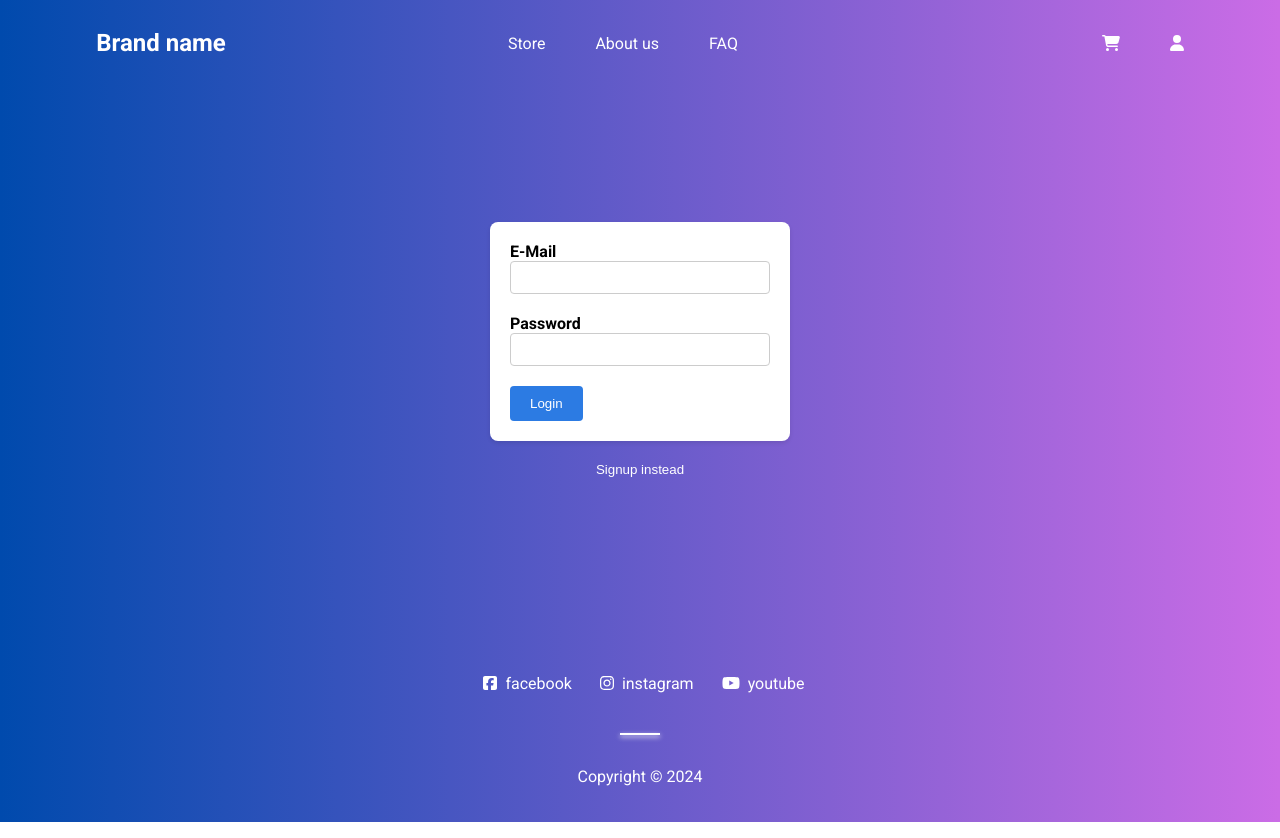
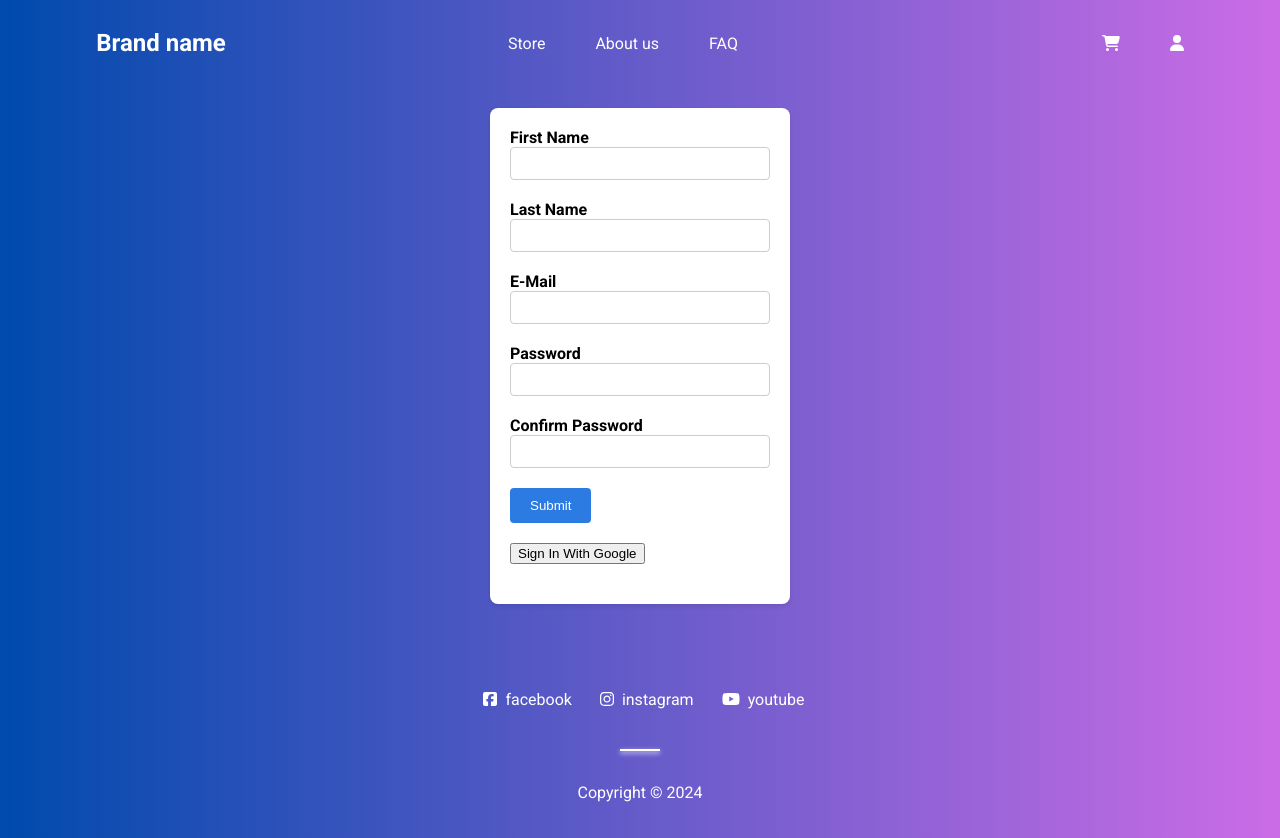
Before and after one commit to VictoriyaK19/online-store, a Vue app: page /auth in a window 1280 px wide. Built offline with nearby package versions, Linux system fonts and the light colour scheme.

Commit message:
the registration

```diff
--- a/package.json
+++ b/package.json
@@ -15,6 +15,7 @@
     "@fortawesome/free-solid-svg-icons": "^6.5.1",
     "@fortawesome/vue-fontawesome": "^3.0.5",
     "core-js": "^3.8.3",
+    "firebase": "^10.8.0",
     "vue": "^3.2.13",
     "vue-router": "^4.2.5",
     "vuex": "^4.0.2"
--- /dev/null
+++ b/src/components/auth/TheRegistration.vue
@@ -0,0 +1,70 @@
+<template>
+  <div class="container">
+    <form @submit.prevent="submitForm" class="form">
+      <div class="form-control">
+        <label for="firstName">First Name</label>
+        <input type="text" id="firstName" v-model.trim="firstName" />
+      </div>
+      <div class="form-control">
+        <label for="lastName">Last Name</label>
+        <input type="text" id="lastName" v-model.trim="lastName" />
+      </div>
+
+      <div class="form-control">
+        <label for="email">E-Mail</label>
+        <input type="email" id="email" v-model.trim="email" />
+      </div>
+      <div class="form-control">
+        <label for="password">Password</label>
+        <input type="password" id="password" v-model.trim="password" />
+      </div>
+      <div class="form-control">
+        <label for="confirmPassword">Confirm Password</label>
+        <input
+          type="password"
+          id="confirmPassword"
+          v-model.trim="confirmPassword"
+        />
+      </div>
+      <div class="form-control">
+        <button class="submit-button" @click="register">Submit</button>
+      </div>
+
+      <div class="form-control">
+        <button @click="signInWithGoogle">Sign In With Google</button>
+      </div>
+    </form>
+  </div>
+</template>
+
+<script setup>
+import { ref } from "vue";
+import { getAuth, createUserWithEmailAndPassword } from "firebase/auth";
+import { useRouter } from "vue-router";
+
+const firstName = ref("");
+const lastName = ref("");
+const email = ref("");
+const password = ref("");
+const confirmPassword = ref("");
+const router = useRouter();
+
+const register = () => {
+  if (password.value !== confirmPassword.value) {
+    alert("Password and confirmation password do not match.");
+    return;
+  }
+
+  createUserWithEmailAndPassword(getAuth(), email.value, password.value)
+    .then(() => {
+      console.log("Successfully registered!");
+      router.push("/store");
+    })
+    .catch((error) => {
+      console.log(error.code);
+      alert(error.message);
+    });
+};
+
+const signInWithGoogle = () => {};
+</script>
--- a/src/main.js
+++ b/src/main.js
@@ -8,6 +8,27 @@ import { fas } from '@fortawesome/free-solid-svg-icons';
 import { fab } from '@fortawesome/free-brands-svg-icons';
 
 import App from './App.vue'
+
+// Import the functions you need from the SDKs you need
+import { initializeApp } from "firebase/app";
+import { getAnalytics } from "firebase/analytics";
+// TODO: Add SDKs for Firebase products that you want to use
+// https://firebase.google.com/docs/web/setup#available-libraries
+
+// Your web app's Firebase configuration
+// For Firebase JS SDK v7.20.0 and later, measurementId is optional
+const firebaseConfig = {
+  apiKey: "AIzaSyAFb1epaqXYD4rKt4tcULoPPrhqE5umnJY",
+  authDomain: "online-store-70f91.firebaseapp.com",
+  projectId: "online-store-70f91",
+  storageBucket: "online-store-70f91.appspot.com",
+  messagingSenderId: "1004025142736",
+  appId: "1:1004025142736:web:60506cb8bf1abba7c26dd5",
+  measurementId: "G-HSYTPZGJKJ"
+};
+
+// Initialize Firebase
+getAnalytics(initializeApp(firebaseConfig));
 
 
 library.add(fas);
--- a/src/pages/TheAuth.vue
+++ b/src/pages/TheAuth.vue
@@ -1,5 +1,6 @@
 <template>
-  <div class="container">
+  <the-registration></the-registration>
+  <!-- <div class="container">
     <form @submit.prevent="submitForm" class="form">
       <div v-if="mode === 'login'">
         <div class="form-control">
@@ -21,57 +22,8 @@
           />
         </div>
       </div>
-      <!-- Fields for signup -->
-      <div v-if="mode === 'signup'">
-        <div class="form-control">
-          <label for="firstName">First Name</label>
-          <input
-            type="text"
-            id="firstName"
-            v-model.trim="firstName"
-            @focus="clearValidation"
-          />
-        </div>
-        <div class="form-control">
-          <label for="lastName">Last Name</label>
-          <input
-            type="text"
-            id="lastName"
-            v-model.trim="lastName"
-            @focus="clearValidation"
-          />
-        </div>
 
-        <div class="form-control">
-          <label for="email">E-Mail</label>
-          <input
-            type="email"
-            id="email"
-            v-model.trim="email"
-            @focus="clearValidation"
-          />
-        </div>
-        <div class="form-control">
-          <label for="password">Password</label>
-          <input
-            type="password"
-            id="password"
-            v-model.trim="password"
-            @focus="clearValidation"
-          />
-        </div>
-        <div class="form-control">
-          <label for="confirmPassword">Confirm Password</label>
-          <input
-            type="password"
-            id="confirmPassword"
-            v-model.trim="confirmPassword"
-            @focus="clearValidation"
-          />
-        </div>
-      </div>
 
-      <!-- Error message -->
       <p v-if="!formIsValid" class="error-message">
         Please enter valid information (email, password, first name, last name,
         and confirmation password must be provided, and password must be at
@@ -82,61 +34,67 @@
     <button type="button" class="switch-mode-button" @click="switchAuthForm">
       {{ switchModeButtonCaption }}
     </button>
-  </div>
+  </div> -->
 </template>
 
 <script>
+import TheRegistration from "@/components/auth/TheRegistration";
+
 export default {
-  data() {
-    return {
-      email: "",
-      password: "",
-      confirmPassword: "", // New field
-      firstName: "", // New field
-      lastName: "", // New field
-      formIsValid: true,
-      mode: "login",
-    };
+  components: {
+    "the-registration": TheRegistration,
   },
-  computed: {
-    submitButtonCaption() {
-      return this.mode === "login" ? "Login" : "Signup";
-    },
-    switchModeButtonCaption() {
-      return this.mode === "login" ? "Signup instead" : "Login instead";
-    },
-  },
-  methods: {
-    submitForm() {
-      this.formIsValid = true;
-      if (
-        this.email === "" ||
-        !this.email.includes("@") ||
-        this.password.length < 6 ||
-        (this.mode === "signup" &&
-          (this.firstName === "" ||
-            this.lastName === "" ||
-            this.confirmPassword === "" ||
-            this.password !== this.confirmPassword))
-      ) {
-        this.formIsValid = false;
-        return;
-      }
-      // send http request...
-    },
-    switchAuthForm() {
-      this.mode = this.mode === "login" ? "signup" : "login";
-    },
-    clearValidation() {
-      this.formIsValid = true;
-    },
-  },
+  //   data() {
+  //     return {
+  //       email: "",
+  //       password: "",
+  //       confirmPassword: "",
+  //       firstName: "",
+  //       lastName: "",
+  //       formIsValid: true,
+  //       mode: "login",
+  //     };
+  //   },
+  //   computed: {
+  //     submitButtonCaption() {
+  //       return this.mode === "login" ? "Login" : "Signup";
+  //     },
+  //     switchModeButtonCaption() {
+  //       return this.mode === "login" ? "Signup instead" : "Login instead";
+  //     },
+  //   },
+  //   methods: {
+  //     submitForm() {
+  //       this.formIsValid = true;
+  //       if (
+  //         this.email === "" ||
+  //         !this.email.includes("@") ||
+  //         this.password.length < 6 ||
+  //         (this.mode === "signup" &&
+  //           (this.firstName === "" ||
+  //             this.lastName === "" ||
+  //             this.confirmPassword === "" ||
+  //             this.password !== this.confirmPassword))
+  //       ) {
+  //         this.formIsValid = false;
+  //         return;
+  //       }
+  //       // send http request...
+  //     },
+  //     switchAuthForm() {
+  //       this.mode = this.mode === "login" ? "signup" : "login";
+  //     },
+  //     clearValidation() {
+  //       this.formIsValid = true;
+  //     },
+  //   },
 };
 </script>
 
-<style scoped>
+<style>
 .container {
-  height: 70vh;
+  margin-top: 1rem;
+  min-height: 70vh;
   display: flex;
   flex-direction: column;
   align-items: center;
```
Also changed, not shown: 1 other file (tests, documents, lock files or other folders).
